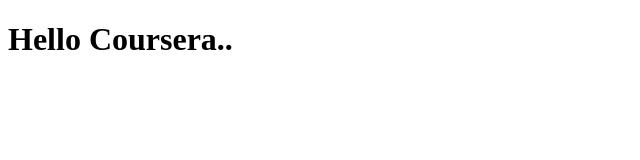
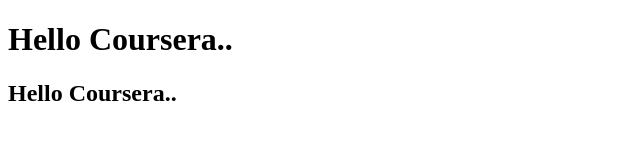
Before and after one commit to vsugan/assignments-coursera-htmlcssjs-jh, a plain HTML site: page site/index.html in a window 1280 px wide. Shown: the whole page, without its empty margins (0-640 px from the left). Drawn offline with Linux system fonts and the light colour scheme.

Commit message:
2nd update

```diff
--- a/site/index.html
+++ b/site/index.html
@@ -5,5 +5,6 @@
 </head>
 <body>
 <h1> Hello Coursera.. </h1>
+<h2> Hello Coursera.. </h2>
 </body>
 </html>
```
